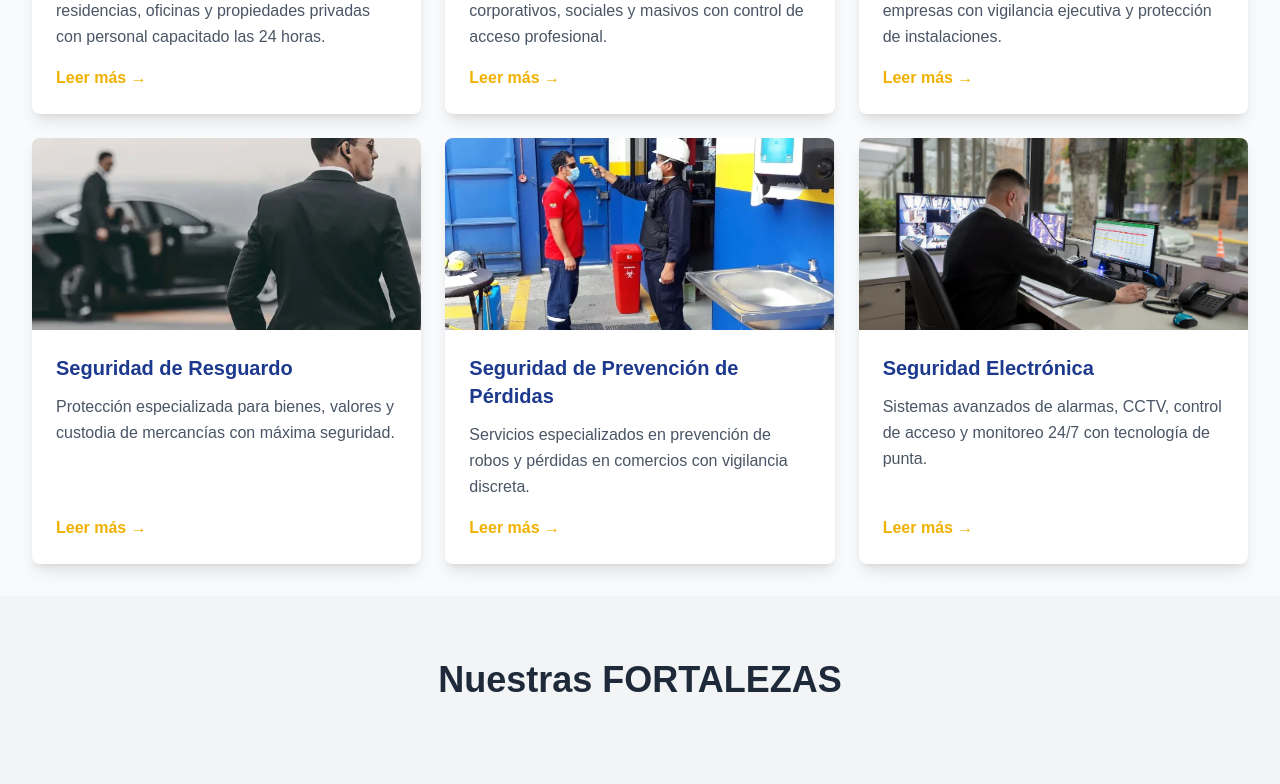
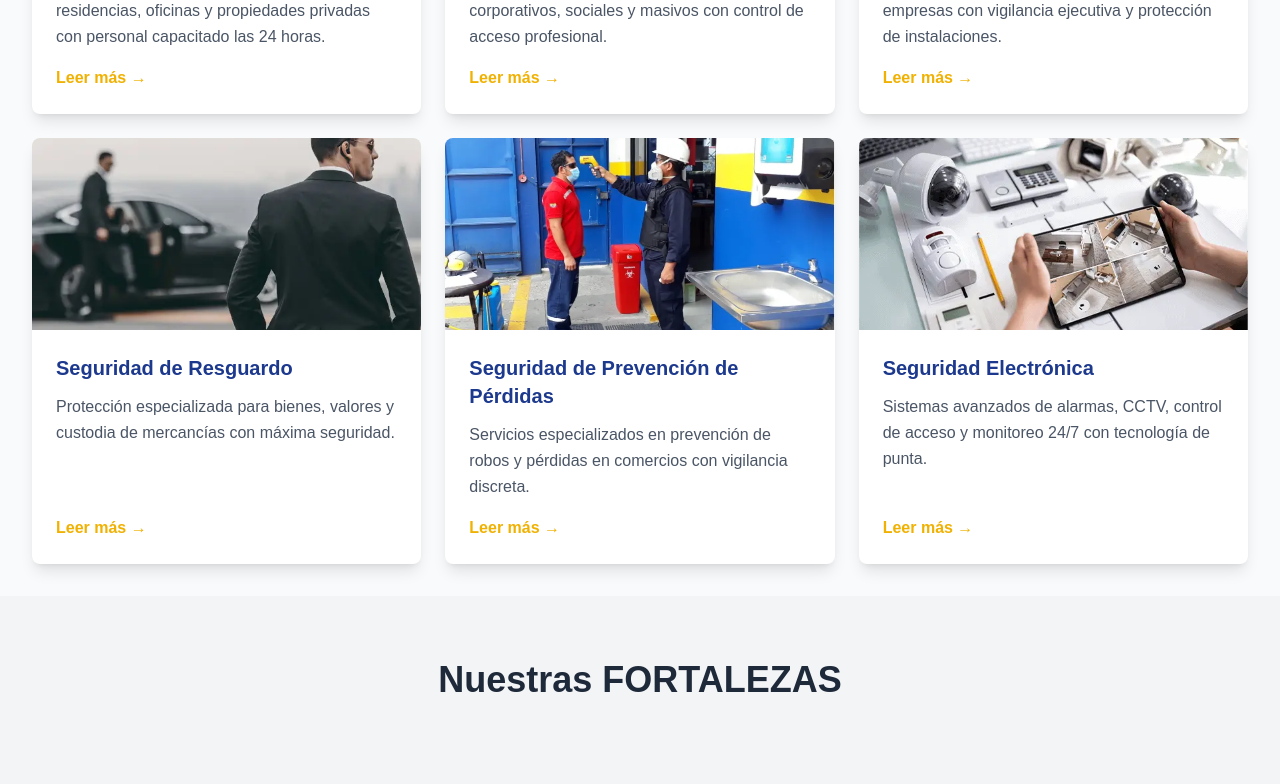
Before and after one commit to josmeleli/apolo300-website, a Next.js app: page / in a window 1280 px wide. Shown: the part 1120-1904 px from the top of the page. Built offline with nearby package versions, Linux system fonts and the light colour scheme.

Commit message:
Update image references for Seguridad Electrónica service across components

```diff
--- a/app/components/Hero.tsx
+++ b/app/components/Hero.tsx
@@ -52,7 +52,7 @@ const Hero = () => {
       id: 6,
       title: "SEGURIDAD ELECTRÓNICA",
       description: "Sistemas avanzados de seguridad electrónica: alarmas, CCTV, control de acceso y monitoreo 24/7. Tecnología de punta para máxima protección.",
-      image: "/images/servicio-de-seguridad-corporativa.webp",
+      image: "/images/servicio-de-seguridad-electrónica.webp",
       buttonText: "INGRESAR",
       route: "/servicios/seguridad-electronica"
     }
--- a/app/components/Services.tsx
+++ b/app/components/Services.tsx
@@ -40,7 +40,7 @@ const Services = () => {
     {
       id: 6,
       title: "Seguridad Electrónica",
-      image: "/images/servicio-de-seguridad-corporativa.webp",
+      image: "/images/servicio-de-seguridad-electrónica.webp",
       description: "Sistemas avanzados de alarmas, CCTV, control de acceso y monitoreo 24/7 con tecnología de punta.",
       route: "/servicios/seguridad-electronica"
     }
--- a/app/servicios/seguridad-electronica/page.tsx
+++ b/app/servicios/seguridad-electronica/page.tsx
@@ -65,7 +65,7 @@ export default function SeguridadElectronica() {
               {/* Image */}
               <div className="relative h-96 lg:h-full rounded-lg overflow-hidden shadow-xl">
                 <img
-                  src="/images/servicio-de-seguridad-corporativa.webp"
+                  src="/images/servicio-de-seguridad-electrónica.webp"
                   alt="Seguridad Electrónica APOLO300"
                   className="w-full h-full object-cover"
                 />
```
